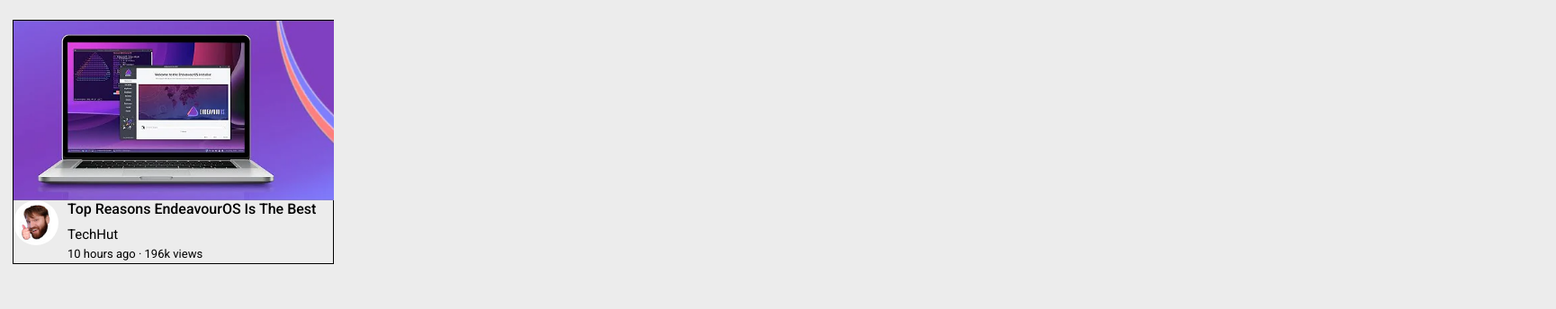
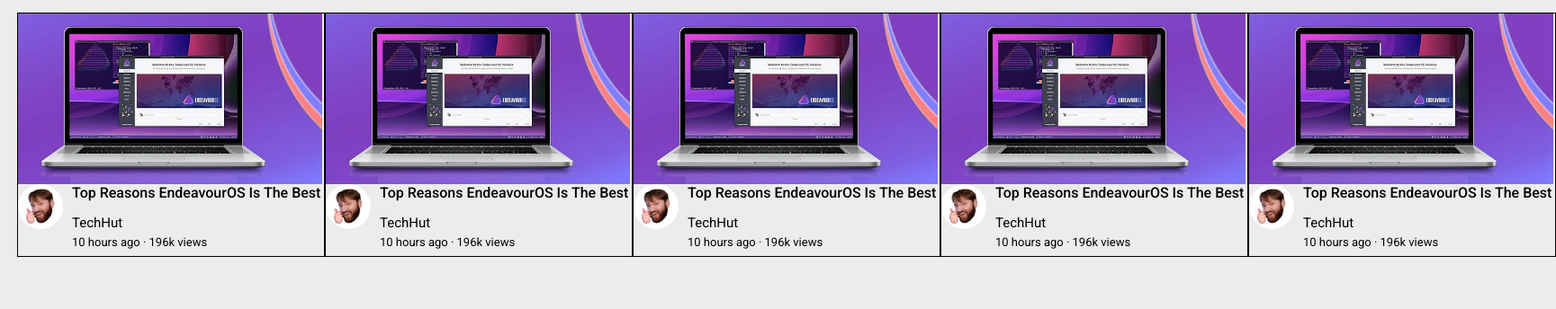
Before and after one commit to JayNaii/youtube_clone, a plain HTML site: page index.html in a window 1280 px wide. Shown: the part 51-395 px from the top of the page at 90% size, 1729 px wide, since content can reach past the window. Drawn offline with Linux system fonts and the light colour scheme.

Commit message:
Added CSS Grid

```diff
--- a/index.html
+++ b/index.html
@@ -102,6 +102,94 @@
 
         </div>
 
+        <div class="video-preview">
+            <!--Conttainer for thumbnail-->
+            <div class="thumbnail">
+                <img src="thumbnails/thumbnail-2.webp" alt="">
+            </div>
+            <!--DIV UNDER THUMBNAIL-->
+            <div class="video-info">
+                <!--Div for channel picture-->
+                <div class="channel-icon">
+                    <img src="channel-pics/icon-2.jpg" alt="">
+                </div>
+                <!--Container for Stats-->
+                <div class="video-desc">
+                    <div class="title">Top Reasons EndeavourOS Is The Best</div>
+                    <div class="channel-name">TechHut</div>
+                    <div class="video-stats">10 hours ago &#183; 196k views</div>
+                </div>
+
+            </div>
+
+        </div>
+
+        <div class="video-preview">
+            <!--Conttainer for thumbnail-->
+            <div class="thumbnail">
+                <img src="thumbnails/thumbnail-2.webp" alt="">
+            </div>
+            <!--DIV UNDER THUMBNAIL-->
+            <div class="video-info">
+                <!--Div for channel picture-->
+                <div class="channel-icon">
+                    <img src="channel-pics/icon-2.jpg" alt="">
+                </div>
+                <!--Container for Stats-->
+                <div class="video-desc">
+                    <div class="title">Top Reasons EndeavourOS Is The Best</div>
+                    <div class="channel-name">TechHut</div>
+                    <div class="video-stats">10 hours ago &#183; 196k views</div>
+                </div>
+
+            </div>
+
+        </div>
+
+        <div class="video-preview">
+            <!--Conttainer for thumbnail-->
+            <div class="thumbnail">
+                <img src="thumbnails/thumbnail-2.webp" alt="">
+            </div>
+            <!--DIV UNDER THUMBNAIL-->
+            <div class="video-info">
+                <!--Div for channel picture-->
+                <div class="channel-icon">
+                    <img src="channel-pics/icon-2.jpg" alt="">
+                </div>
+                <!--Container for Stats-->
+                <div class="video-desc">
+                    <div class="title">Top Reasons EndeavourOS Is The Best</div>
+                    <div class="channel-name">TechHut</div>
+                    <div class="video-stats">10 hours ago &#183; 196k views</div>
+                </div>
+
+            </div>
+
+        </div>
+
+        <div class="video-preview">
+            <!--Conttainer for thumbnail-->
+            <div class="thumbnail">
+                <img src="thumbnails/thumbnail-2.webp" alt="">
+            </div>
+            <!--DIV UNDER THUMBNAIL-->
+            <div class="video-info">
+                <!--Div for channel picture-->
+                <div class="channel-icon">
+                    <img src="channel-pics/icon-2.jpg" alt="">
+                </div>
+                <!--Container for Stats-->
+                <div class="video-desc">
+                    <div class="title">Top Reasons EndeavourOS Is The Best</div>
+                    <div class="channel-name">TechHut</div>
+                    <div class="video-stats">10 hours ago &#183; 196k views</div>
+                </div>
+
+            </div>
+
+        </div>
+
     </div>
 
 
--- a/styles/video.css
+++ b/styles/video.css
@@ -1,20 +1,20 @@
 .video-preview-grid{
     display: grid;
-
-    display: inline-block;
+    grid-template-columns: 1fr 1fr 1fr 1fr 1fr ;
+    column-gap: 0px;
+    row-gap: 20px;
     margin-top: 65px;
-    margin-left: 95px;
+    margin-left: 100px;
 
 
 }
 .video-preview{
-    display: block;
     border: 1px solid;
     height: 270px;
-    width: 355px;
+    width: 340px;
 }
 .thumbnail{
-    height: 200px;
+    height: 190px;
 }
 .thumbnail img{
     height: 100%;
@@ -35,7 +35,7 @@
     font-weight: 500;
 }
 .channel-name{
-    margin-top: 10px;
+    margin-top: 15px;
     font-size: 15px;
 }
 .video-stats{
```
